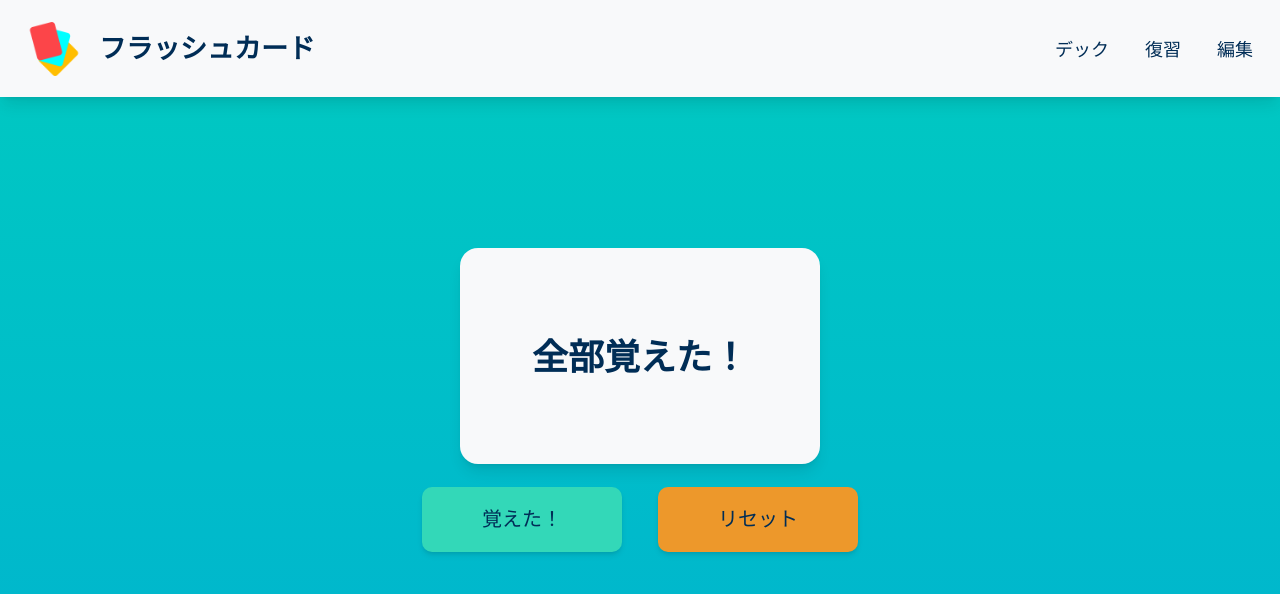
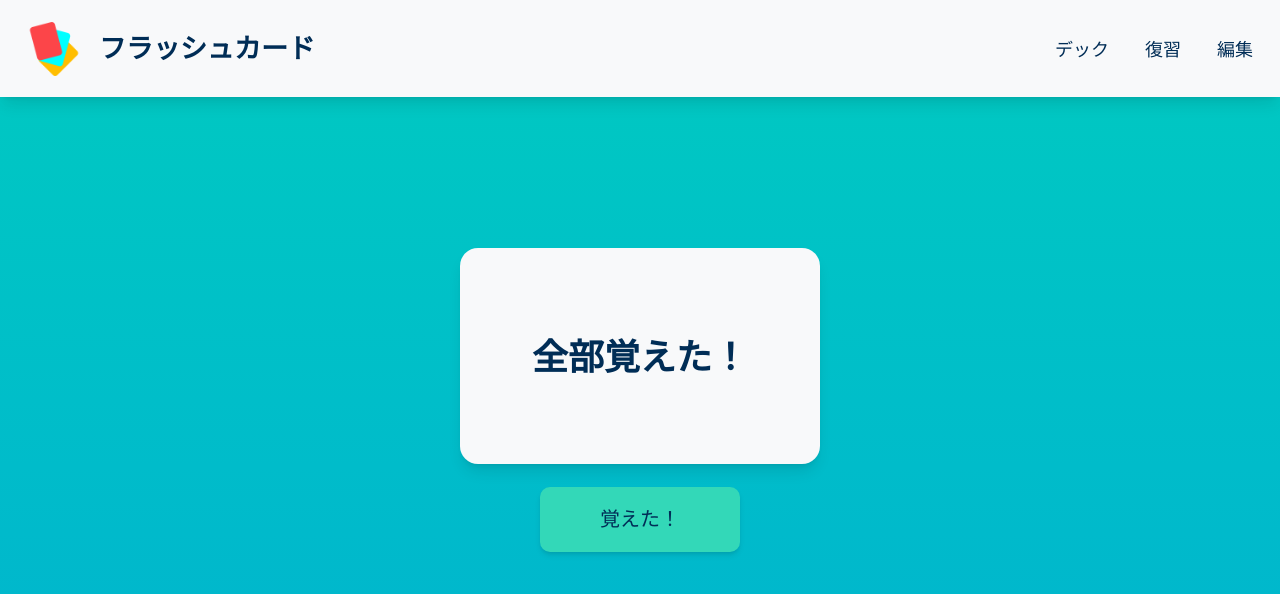
Before and after one commit to kebin20/english-flashcards-app, a React (Vite) app: page /revise in a window 1280 px wide. Shown: the top 594 px of the page. Built offline with nearby package versions, Linux system fonts and the light colour scheme; a web font is replaced by a local one.

Commit message:
refactor: took out reset button in revise page as it won't be needed

```diff
--- a/src/components/FlashcardScreen.tsx
+++ b/src/components/FlashcardScreen.tsx
@@ -40,7 +40,7 @@ function FlashcardScreen({
   vocabData,
 }: {
   deckData: FlashcardProps;
-  onPassVocabDataUp: (vocabData: CardsContentType[]) => void;
+  onPassVocabDataUp: any;
   vocabData: CardsContentType[];
 }) {
   const { setNumber, cards } = deckData;
--- a/src/pages/RevisePage.tsx
+++ b/src/pages/RevisePage.tsx
@@ -1,7 +1,7 @@
 import React, { useState, useEffect } from 'react';
 import Container from '../UI/Container';
 import Flashcard from '../components/Flashcard';
-import { LearntButton, ResetButton } from '../UI/Buttons/Buttons';
+import { LearntButton } from '../UI/Buttons/Buttons';
 import { ArrowForward, ArrowBack } from '../UI/Buttons/ArrowButtons';
 
 import { CardsContentType } from '../interfaces';
@@ -90,11 +90,6 @@ function RevisePage({
 
   useEffect(() => onPassRevisedVocabData(cardDeck), [cardDeck]);
 
-  function reset() {
-    setCardDeck(vocabData);
-    setCardIndex(0);
-    setIsFlipped(false);
-  }
 
   function flipCard() {
     setIsFlipped((prevFlip) => !prevFlip);
@@ -127,9 +122,6 @@ function RevisePage({
           <LearntButton onClick={vocabLearnt} to={''}>
             覚えた！
           </LearntButton>
-          <ResetButton onClick={reset} to={''}>
-            リセット
-          </ResetButton>
         </ButtonContainer>
       </Container>
     </>
```
